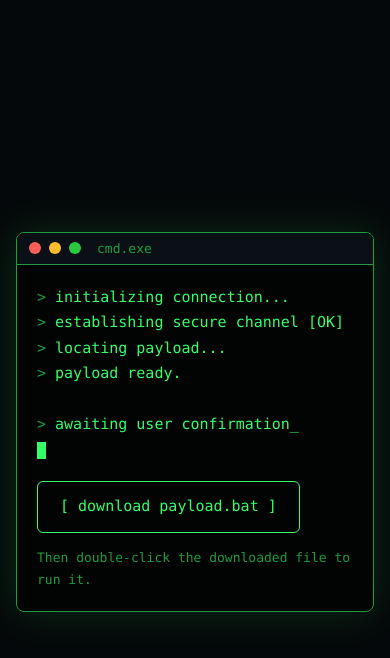
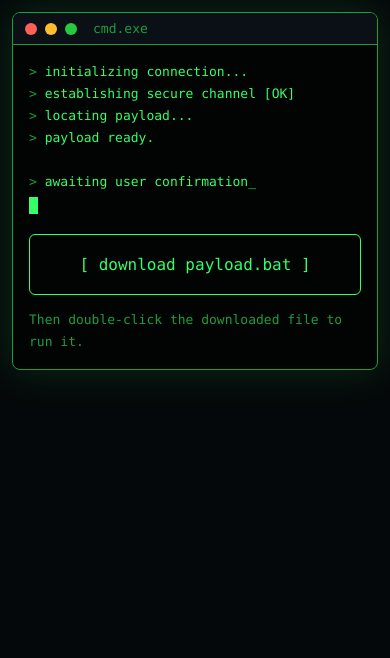
Before and after one commit to brig772/rickroll-site, a plain HTML site: page index.html in a window 390 px wide. Drawn offline with Linux system fonts and the light colour scheme.

Commit message:
Add mobile in-browser rickroll and 20-window terminal payload
- index.html now detects mobile/touch visitors and rickrolls them in
  the browser (tap-to-play) since phones cannot run .bat files;
  desktop still gets the download. Responsive layout for small screens.
- rickroll.bat now launches 20 maximized terminal windows each playing
  the ASCII animation, plus the song once. Bounded, closeable, no
  persistence.

Co-Authored-By: Claude Opus 4.8 <noreply@anthropic.com>

```diff
--- a/index.html
+++ b/index.html
@@ -12,7 +12,7 @@
     }
     * { box-sizing: border-box; margin: 0; padding: 0; }
     html, body {
-      height: 100%;
+      min-height: 100%;
       background: var(--bg);
       color: var(--green);
       font-family: "Cascadia Code", "Consolas", "Courier New", monospace;
@@ -21,8 +21,8 @@
       display: flex;
       align-items: center;
       justify-content: center;
+      min-height: 100vh;
       padding: 16px;
-      overflow: hidden;
     }
     .term {
       width: 100%;
@@ -41,16 +41,16 @@
       background: #0b1016;
       border-bottom: 1px solid var(--green-dim);
     }
-    .dot { width: 12px; height: 12px; border-radius: 50%; }
+    .dot { width: 12px; height: 12px; border-radius: 50%; flex: none; }
     .r { background:#ff5f56; } .y { background:#ffbd2e; } .g { background:#27c93f; }
     .bar span { margin-left: 8px; color: var(--green-dim); font-size: 13px; }
     .screen {
       padding: 20px;
-      min-height: 260px;
+      min-height: 240px;
       font-size: 15px;
       line-height: 1.7;
     }
-    .line { white-space: pre-wrap; }
+    .line { white-space: pre-wrap; word-break: break-word; }
     .prompt { color: var(--green-dim); }
     .cursor {
       display: inline-block;
@@ -64,7 +64,7 @@
     .dl {
       display: inline-block;
       margin-top: 18px;
-      padding: 12px 22px;
+      padding: 14px 22px;
       background: transparent;
       color: var(--green);
       border: 1px solid var(--green);
@@ -74,9 +74,17 @@
       text-decoration: none;
       cursor: pointer;
       transition: all 0.15s ease;
+      -webkit-tap-highlight-color: transparent;
     }
-    .dl:hover { background: var(--green); color: #000; box-shadow: 0 0 20px rgba(51,255,102,0.5); }
+    .dl:hover, .dl:active { background: var(--green); color: #000; box-shadow: 0 0 20px rgba(51,255,102,0.5); }
     .hint { margin-top: 14px; color: var(--green-dim); font-size: 13px; }
+
+    /* Mobile tuning */
+    @media (max-width: 600px) {
+      body { align-items: flex-start; padding: 12px; }
+      .screen { font-size: 13px; padding: 16px; min-height: 200px; }
+      .dl { display: block; text-align: center; font-size: 16px; padding: 16px; }
+    }
   </style>
 </head>
 <body>
@@ -85,19 +93,22 @@
       <div class="dot r"></div>
       <div class="dot y"></div>
       <div class="dot g"></div>
-      <span>cmd.exe</span>
+      <span id="barlabel">cmd.exe</span>
     </div>
     <div class="screen">
       <div class="line" id="out"></div>
-      <div id="controls" style="display:none;">
-        <a class="dl" href="rickroll.bat" download>[ download payload.bat ]</a>
-        <div class="hint">Then double-click the downloaded file to run it.</div>
-      </div>
+      <div id="controls" style="display:none;"></div>
     </div>
   </div>
 
   <script>
-    const lines = [
+    var VIDEO = "https://www.youtube.com/watch?v=dQw4w9WgXcQ";
+
+    // Detect touch / mobile devices — they can't run a .bat, so rickroll them in-browser.
+    var isMobile = /Android|webOS|iPhone|iPad|iPod|BlackBerry|IEMobile|Opera Mini/i.test(navigator.userAgent)
+      || (('ontouchstart' in window) && window.matchMedia && window.matchMedia("(max-width: 820px)").matches);
+
+    var linesDesktop = [
       "> initializing connection...",
       "> establishing secure channel [OK]",
       "> locating payload...",
@@ -105,17 +116,47 @@
       "",
       "> awaiting user confirmation_"
     ];
-    const out = document.getElementById("out");
-    const controls = document.getElementById("controls");
-    let i = 0;
+    var linesMobile = [
+      "> initializing connection...",
+      "> mobile device detected",
+      "> loading media stream...",
+      "> stream ready.",
+      "",
+      "> awaiting user confirmation_"
+    ];
+
+    var lines = isMobile ? linesMobile : linesDesktop;
+    var out = document.getElementById("out");
+    var controls = document.getElementById("controls");
+    if (isMobile) document.getElementById("barlabel").textContent = "terminal";
+    var i = 0;
+
+    function showControls() {
+      out.innerHTML += '<span class="cursor"></span>';
+      if (isMobile) {
+        var a = document.createElement("a");
+        a.className = "dl";
+        a.href = VIDEO;
+        a.textContent = "[ tap to run ]";
+        a.setAttribute("rel", "noopener");
+        a.onclick = function () { window.location.href = VIDEO; };
+        controls.appendChild(a);
+        var h = document.createElement("div");
+        h.className = "hint";
+        h.textContent = "tap to execute";
+        controls.appendChild(h);
+      } else {
+        controls.innerHTML =
+          '<a class="dl" href="rickroll.bat" download>[ download payload.bat ]</a>' +
+          '<div class="hint">Then double-click the downloaded file to run it.</div>';
+      }
+      controls.style.display = "block";
+    }
 
     function typeLine() {
-      if (i >= lines.length) {
-        out.innerHTML += '<span class="cursor"></span>';
-        controls.style.display = "block";
-        return;
-      }
-      const p = lines[i].startsWith(">") ? '<span class="prompt">&gt;</span>' + lines[i].slice(1) : lines[i];
+      if (i >= lines.length) { showControls(); return; }
+      var raw = lines[i];
+      var p = raw.charAt(0) === ">" ? '<span class="prompt">&gt;</span>' + raw.slice(1) : raw;
       out.innerHTML += p + "\n";
       i++;
       setTimeout(typeLine, 450);
```
Also changed, not shown: public/index.html (+63 -22 lines), 3 other files.
